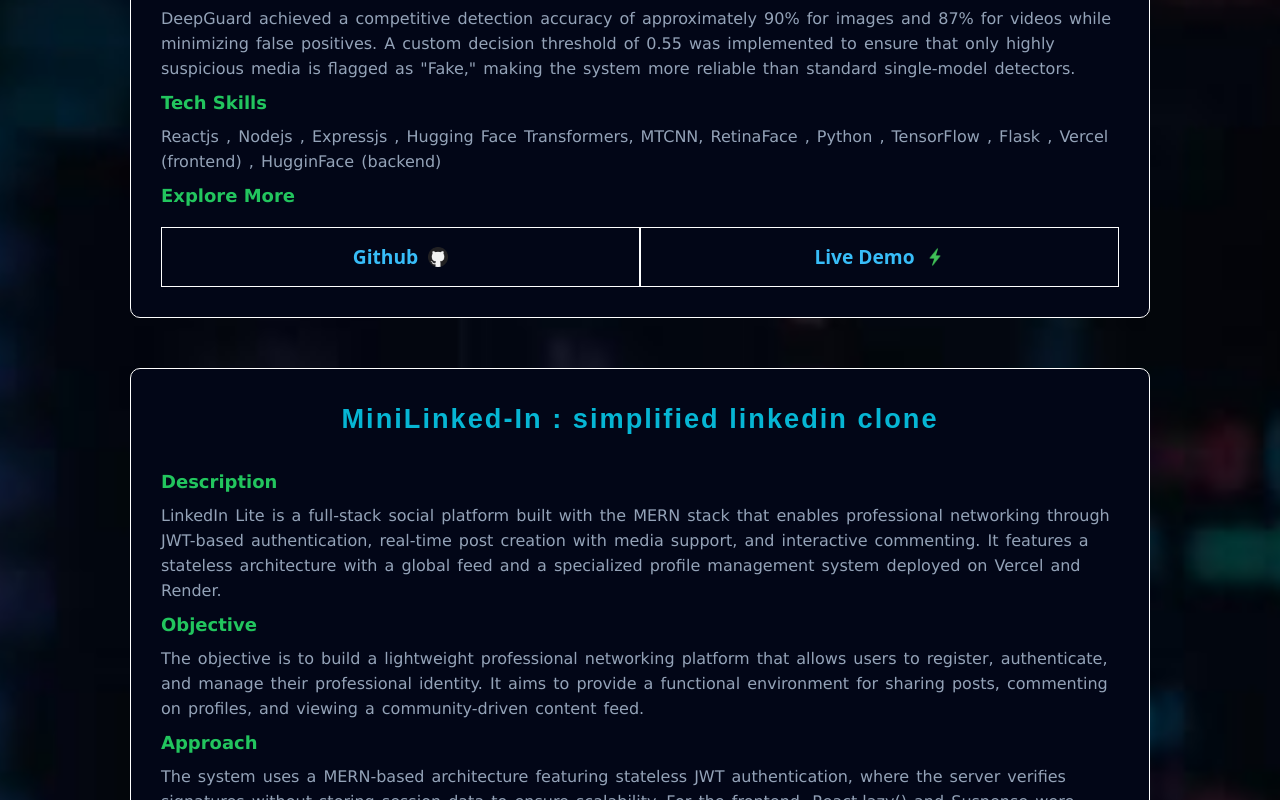
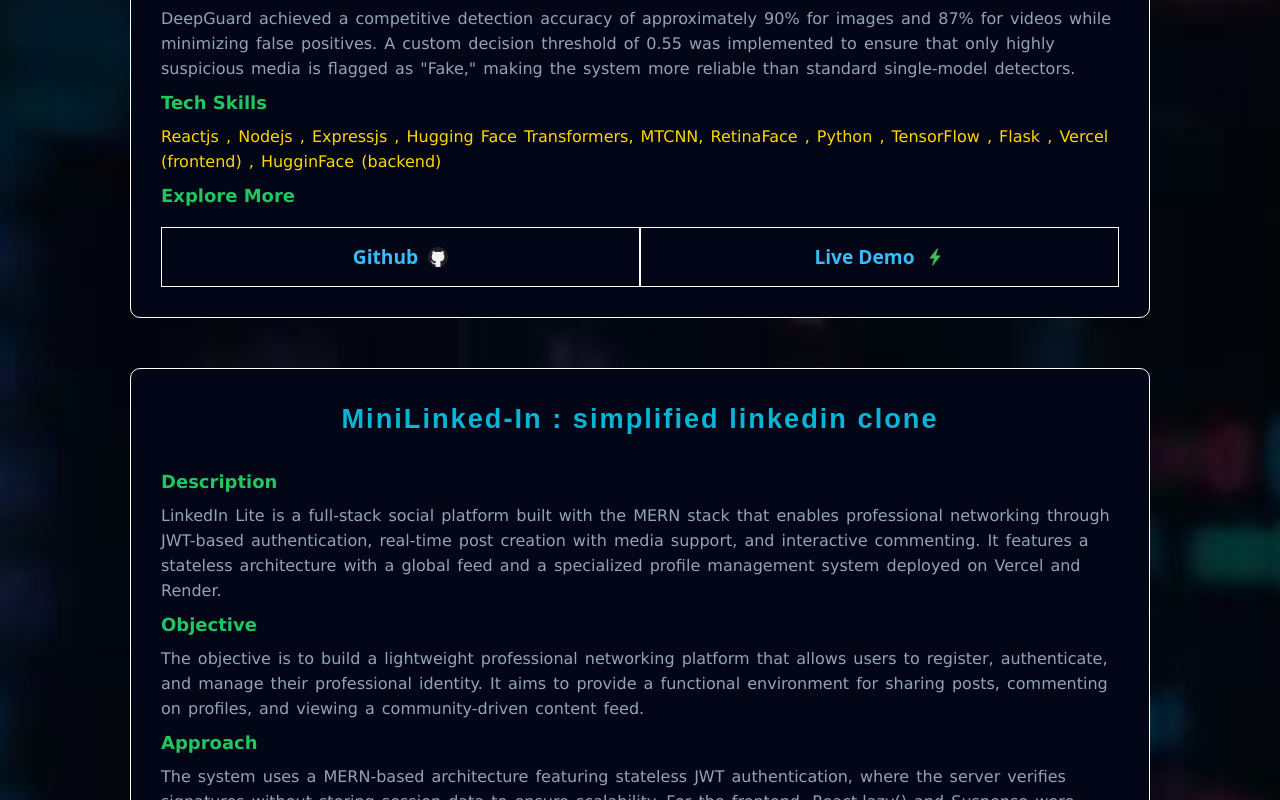
Before and after one commit to mysteriork/PORTFOLIO, a React (Vite) app: page /project in a window 1280 px wide. Shown: the part 840-1640 px from the top of the page. Built offline with nearby package versions, Linux system fonts and the light colour scheme.

Commit message:
CSS MODIFIED AGAIN

```diff
--- a/src/pages/projects.tsx
+++ b/src/pages/projects.tsx
@@ -21,7 +21,7 @@
                             <h3>Impact</h3>
                             <p>{item.impact}</p>
                             <h3>Tech Skills</h3>
-                            <p className='tech'>{item.Tech_stack}</p>
+                            <p className='tech-skills' style={{ color: "gold" }}>{item.Tech_stack}</p>
                             <h3>Explore More</h3>
                             <section className='demo-btn-sec'>
                                 <div className='demo-btn'>
--- a/src/portfolio.css
+++ b/src/portfolio.css
@@ -311,9 +311,6 @@
   box-shadow: 0 0 13px var(--accent-green);
 }
 
-.project:hover .tech {
-  color: rgb(237, 211, 61);
-}
 
 .project > h2 {
   margin-bottom: 20px;
```
